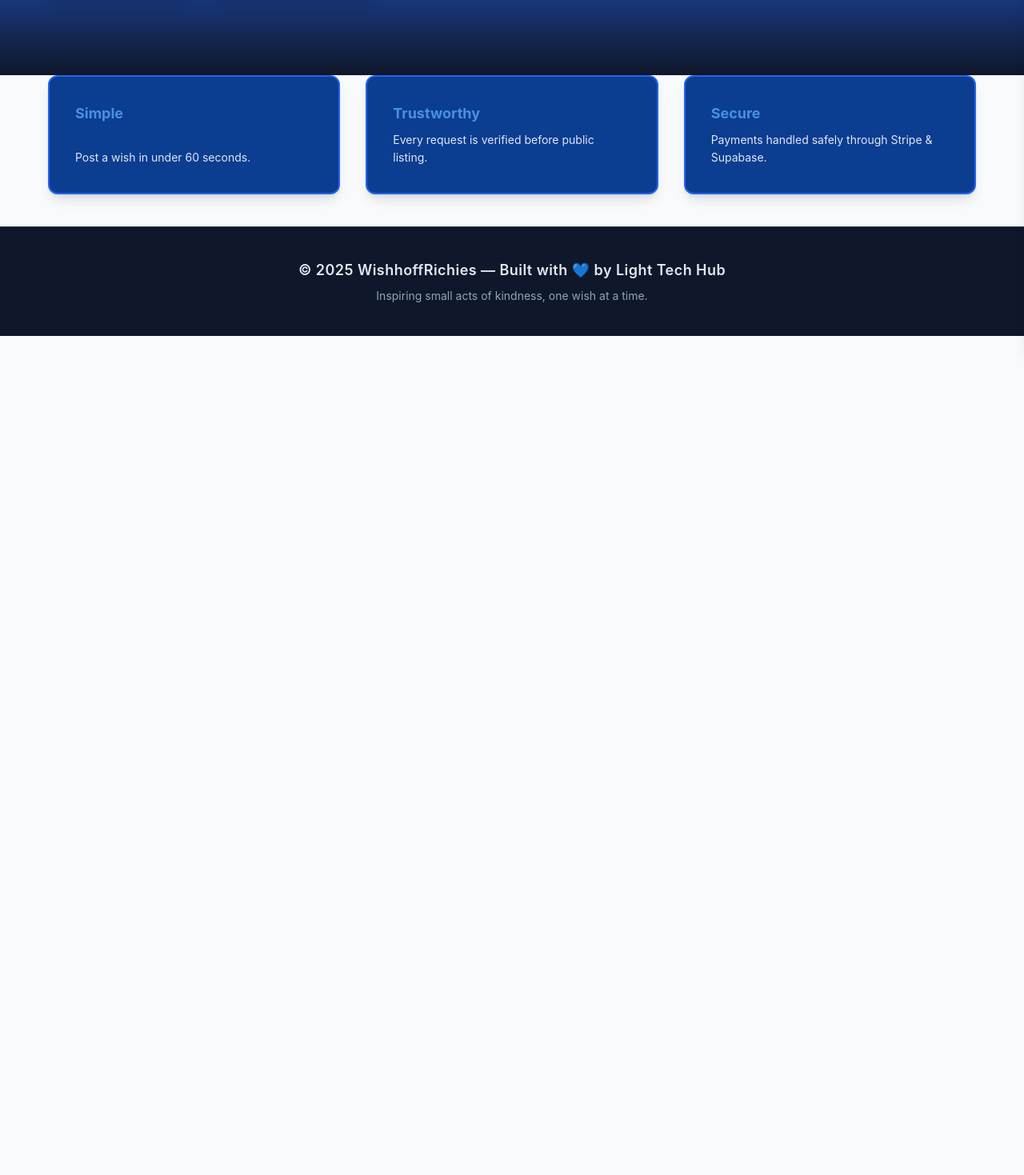
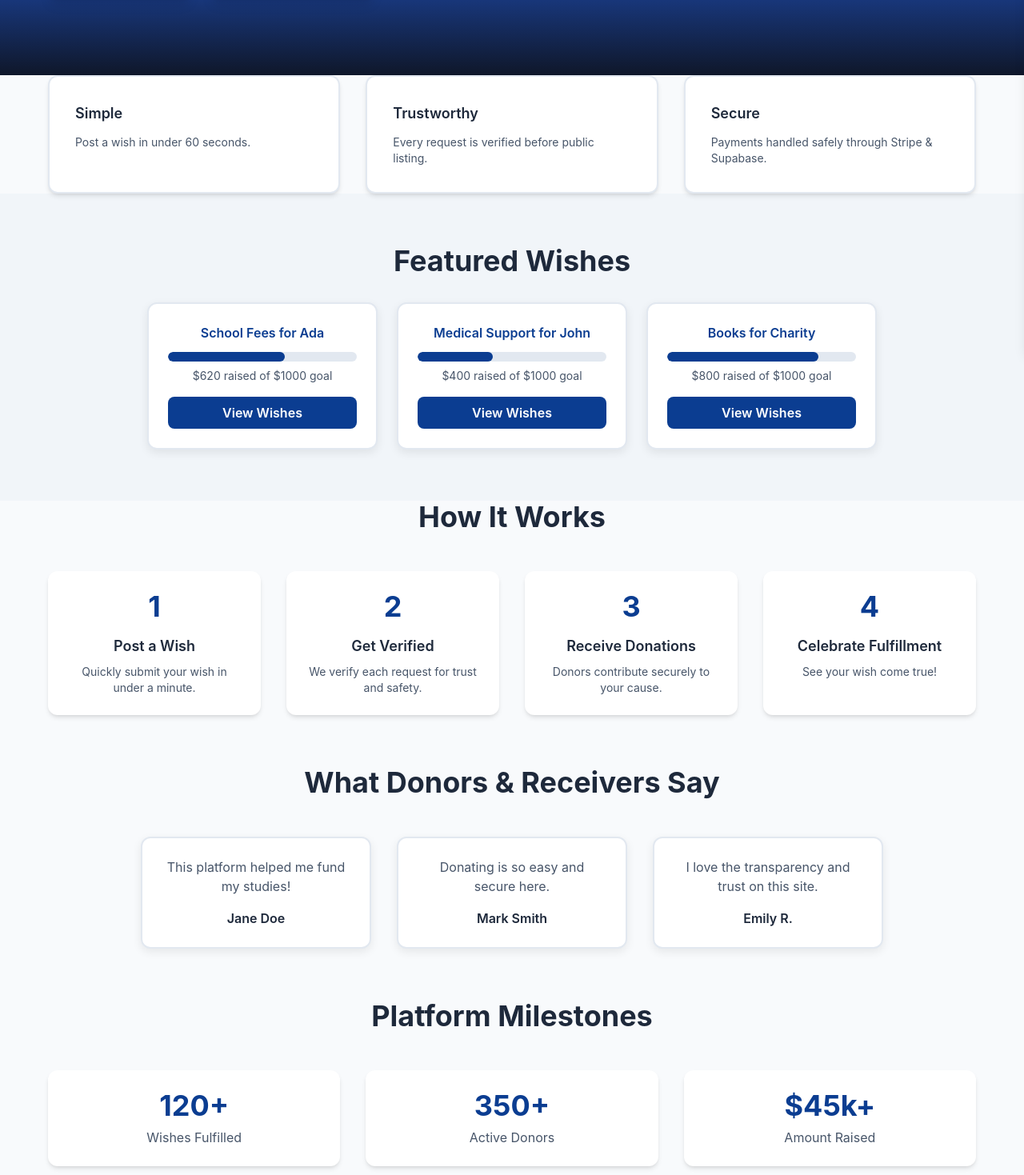
Before and after one commit to Lightcomputerstechnology/WishhoffRichies, a Next.js app: page / in a window 1280 px wide. Shown: the part 361-1830 px from the top of the page at 80% size. Before the commit the page ends 800 px from the top, so only its background shows below. Built offline with nearby package versions, Linux system fonts and the light colour scheme; no server answers.

Commit message:
Update index.js

```diff
--- a/pages/index.js
+++ b/pages/index.js
@@ -1,7 +1,9 @@
+// pages/index.js
 import Head from "next/head";
 import Navbar from "../components/Navbar";
-import HeroSection from "../components/HeroSection"; // ✅ Imported Hero section correctly
+import HeroSection from "../components/HeroSection";
 import Footer from "../components/Footer";
+import Link from "next/link";
 
 export default function Home() {
   return (
@@ -16,10 +18,10 @@ export default function Home() {
 
       <Navbar />
 
-      {/* ✅ Imported Hero Section */}
+      {/* Hero Section */}
       <HeroSection />
 
-      {/* ✅ Features Section */}
+      {/* Features Section */}
       <section className="container mx-auto px-6 py-16 grid md:grid-cols-3 gap-8">
         {[
           {
@@ -37,18 +39,115 @@ export default function Home() {
         ].map((feature, i) => (
           <div
             key={i}
-            className="bg-[#0b3d91] dark:bg-[#111827] p-8 rounded-xl shadow-lg border-2 border-[#2563eb] hover:shadow-2xl transition flex flex-col justify-between"
+            className="bg-white dark:bg-slate-800 p-8 rounded-xl shadow-md border-2 border-slate-200 dark:border-slate-700 transition transform hover:-translate-y-2"
           >
-            <h4 className="text-accent font-bold text-lg mb-2">
+            <h4 className="text-lg font-semibold text-slate-800 dark:text-slate-100">
               {feature.title}
             </h4>
-            <p className="text-light/90 text-sm leading-relaxed">
+            <p className="mt-3 text-sm text-slate-600 dark:text-slate-300">
               {feature.desc}
             </p>
           </div>
         ))}
       </section>
 
+      {/* Featured Wishes Carousel */}
+      <section className="bg-slate-100 dark:bg-slate-900 py-16">
+        <div className="container mx-auto px-6 text-center">
+          <h2 className="text-3xl md:text-4xl font-bold mb-8 text-slate-800 dark:text-slate-100">
+            Featured Wishes
+          </h2>
+
+          <div className="flex flex-wrap justify-center gap-6">
+            {[
+              { title: "School Fees for Ada", progress: 62, raised: 620, goal: 1000 },
+              { title: "Medical Support for John", progress: 40, raised: 400, goal: 1000 },
+              { title: "Books for Charity", progress: 80, raised: 800, goal: 1000 },
+            ].map((wish, i) => (
+              <div key={i} className="card w-72 border-2 border-slate-200 dark:border-slate-700 shadow-lg p-6">
+                <h4 className="text-primary font-semibold mb-2">{wish.title}</h4>
+                <div className="mt-3 bg-slate-200 dark:bg-slate-700 rounded-full h-3 overflow-hidden">
+                  <div
+                    style={{ width: `${wish.progress}%` }}
+                    className="bg-primary h-3 rounded-full transition-all"
+                  ></div>
+                </div>
+                <p className="mt-2 text-sm text-slate-600 dark:text-slate-300">
+                  ${wish.raised} raised of ${wish.goal} goal
+                </p>
+                <Link
+                  href="/explore"
+                  className="mt-4 inline-block w-full py-2 rounded-lg bg-primary text-white hover:bg-primary/90 transition font-semibold"
+                >
+                  View Wishes
+                </Link>
+              </div>
+            ))}
+          </div>
+        </div>
+      </section>
+
+      {/* How It Works Section */}
+      <section className="container mx-auto px-6 py-16 text-center">
+        <h2 className="text-3xl md:text-4xl font-bold mb-12 text-slate-800 dark:text-slate-100">
+          How It Works
+        </h2>
+        <div className="grid md:grid-cols-4 gap-8">
+          {[
+            { step: 1, title: "Post a Wish", desc: "Quickly submit your wish in under a minute." },
+            { step: 2, title: "Get Verified", desc: "We verify each request for trust and safety." },
+            { step: 3, title: "Receive Donations", desc: "Donors contribute securely to your cause." },
+            { step: 4, title: "Celebrate Fulfillment", desc: "See your wish come true!" },
+          ].map((item, i) => (
+            <div key={i} className="bg-white dark:bg-slate-800 p-6 rounded-xl shadow-md hover:-translate-y-1 transition">
+              <div className="text-4xl font-bold text-primary mb-4">{item.step}</div>
+              <h4 className="text-lg font-semibold text-slate-800 dark:text-slate-100">{item.title}</h4>
+              <p className="mt-2 text-slate-600 dark:text-slate-300 text-sm">{item.desc}</p>
+            </div>
+          ))}
+        </div>
+      </section>
+
+      {/* Testimonials Section */}
+      <section className="bg-slate-50 dark:bg-slate-900 py-16">
+        <div className="container mx-auto px-6 text-center">
+          <h2 className="text-3xl md:text-4xl font-bold mb-12 text-slate-800 dark:text-slate-100">
+            What Donors & Receivers Say
+          </h2>
+          <div className="flex flex-wrap justify-center gap-8">
+            {[
+              { name: "Jane Doe", msg: "This platform helped me fund my studies!" },
+              { name: "Mark Smith", msg: "Donating is so easy and secure here." },
+              { name: "Emily R.", msg: "I love the transparency and trust on this site." },
+            ].map((t, i) => (
+              <div key={i} className="card w-72 p-6 shadow-md border-2 border-slate-200 dark:border-slate-700">
+                <p className="text-slate-600 dark:text-slate-300 mb-4">{t.msg}</p>
+                <p className="font-semibold text-slate-800 dark:text-slate-100">{t.name}</p>
+              </div>
+            ))}
+          </div>
+        </div>
+      </section>
+
+      {/* Statistics Section */}
+      <section className="container mx-auto px-6 py-16 text-center">
+        <h2 className="text-3xl md:text-4xl font-bold mb-12 text-slate-800 dark:text-slate-100">
+          Platform Milestones
+        </h2>
+        <div className="grid md:grid-cols-3 gap-8">
+          {[
+            { number: "120+", label: "Wishes Fulfilled" },
+            { number: "350+", label: "Active Donors" },
+            { number: "$45k+", label: "Amount Raised" },
+          ].map((s, i) => (
+            <div key={i} className="p-6 bg-white dark:bg-slate-800 rounded-xl shadow-md">
+              <h3 className="text-4xl font-bold text-primary mb-2">{s.number}</h3>
+              <p className="text-slate-600 dark:text-slate-300">{s.label}</p>
+            </div>
+          ))}
+        </div>
+      </section>
+
       <Footer />
     </>
   );
```
